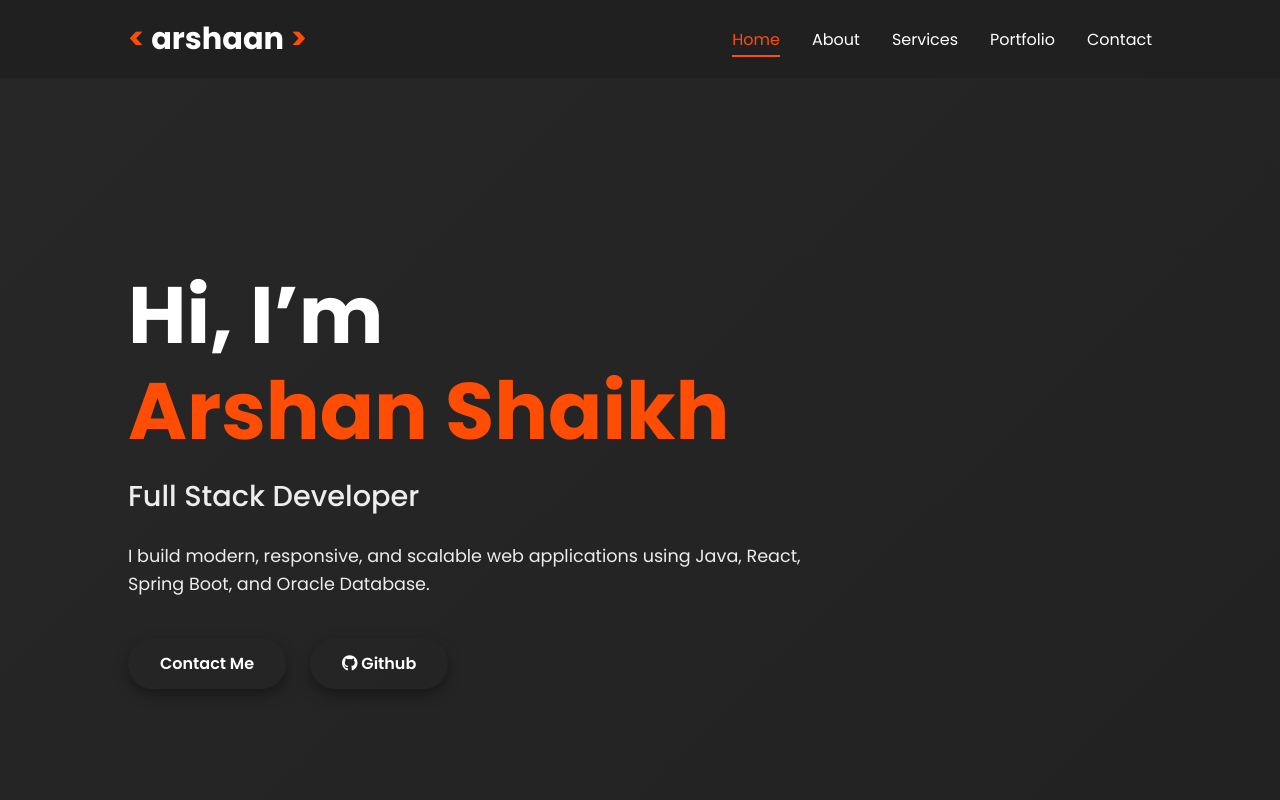
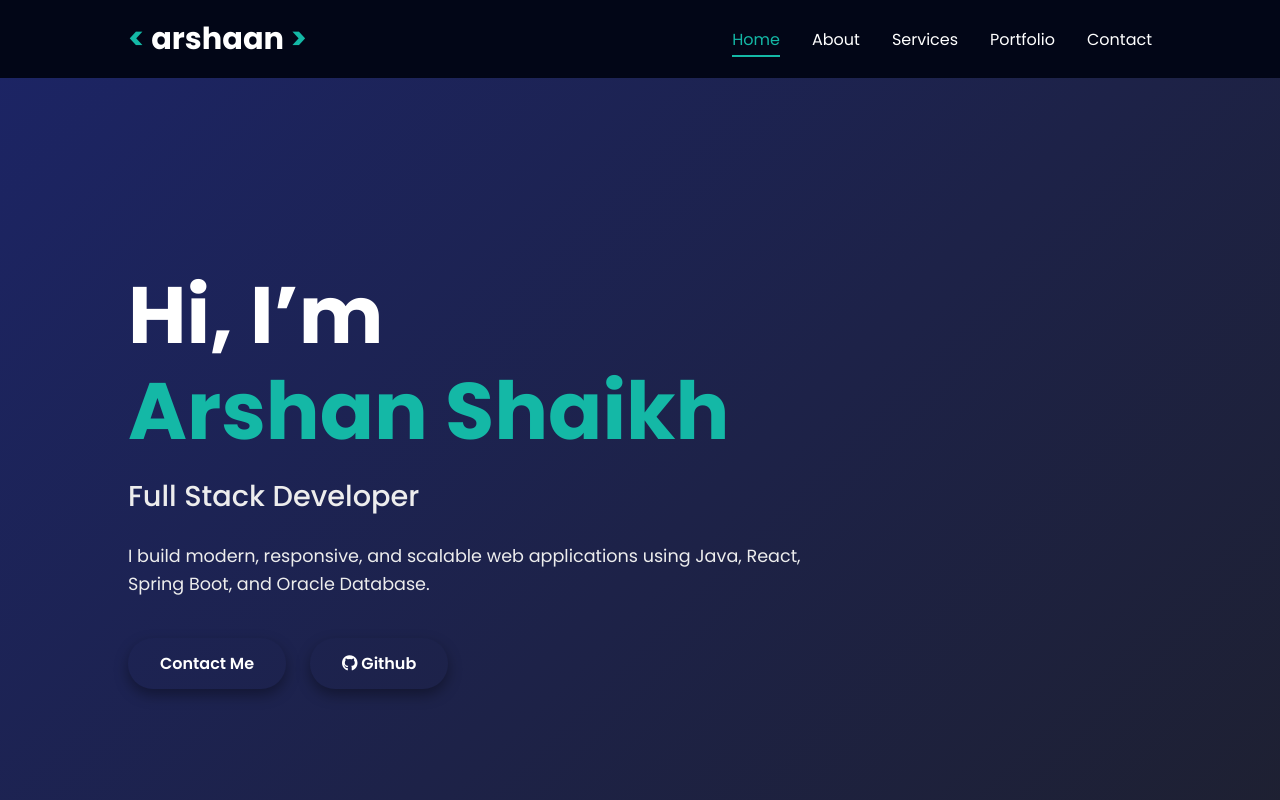
Before and after one commit to Arshan1629/Portfolio, a React (Vite) app: page / in a window 1280 px wide. Shown: the top 800 px of the page. Built offline with nearby package versions, Linux system fonts and the light colour scheme.

Commit message:
final commit

```diff
--- a/src/styles/contact.css
+++ b/src/styles/contact.css
@@ -145,7 +145,7 @@
 
 .contact-form button:hover {
   transform: translateY(-3px);
-  box-shadow: 0 10px 25px rgba(255, 77, 5, 0.4);
+  box-shadow: 0 10px 25px rgba(237, 237, 237, 0.4);
 }
 
 /* =========================
--- a/src/styles/home.css
+++ b/src/styles/home.css
@@ -9,7 +9,7 @@
   align-items: center;
   background: linear-gradient(
     135deg,
-    rgba(42, 42, 42, 0.95),
+    rgba(28, 41, 141, 0.95),
     rgba(32, 32, 32, 0.95)
   );
   background-size: 200% 200%;
@@ -119,7 +119,7 @@
 
 .btn:hover {
   transform: translateY(-3px);
-  box-shadow: 0 10px 24px rgba(255, 77, 5, 0.45);
+  box-shadow: 0 10px 24px rgba(237, 237, 237, 0.45);
 }
 
 .btn-primary{
@@ -148,7 +148,7 @@
 
 .btn-primary:hover {
   transform: translateY(-3px);
-  box-shadow: 0 10px 24px rgba(255, 77, 5, 0.45);
+  box-shadow: 0 10px 24px rgb(237, 237, 237, 0.35);
 
 }
 
--- a/src/styles/portfolio.css
+++ b/src/styles/portfolio.css
@@ -38,7 +38,7 @@
   background: var(--bg-color);
   border-radius: 24px;
   padding: 2.5rem;
-  border: 1.5px solid rgba(255, 77, 5, 0.15);
+  border: 1.5px solid rgba(237, 237, 237, 0.15);
   transition: 0.35s ease;
 }
 
@@ -164,7 +164,7 @@
   background: var(--second-bg-color);
   color:var(--text-color);
   transform: translateY(-3px);
-  box-shadow: 0 10px 24px rgba(255, 77, 5, 0.45);
+  box-shadow: 0 10px 24px rgba(237, 237, 237, 0.45);
 }
 
 /* =========================
--- a/src/styles/services.css
+++ b/src/styles/services.css
@@ -40,7 +40,7 @@
   padding: 2.8rem 2.2rem;
   border-radius: 22px;
   text-align: center;
-  border: 1.5px solid rgba(255, 77, 5, 0.15);
+  border: 1.5px solid rgba(237, 237, 237, 0.15);
   transition: all 0.35s ease;
   position: relative;
   overflow: hidden;
@@ -54,7 +54,7 @@
   background: linear-gradient(
     120deg,
     transparent,
-    rgba(255, 77, 5, 0.12),
+    rgba(20, 184, 166, 0.12),
     transparent
   );
   opacity: 0;
--- a/src/styles/theme.css
+++ b/src/styles/theme.css
@@ -1,9 +1,9 @@
 :root {
-  --bg-color: #2a2a2a;
-  --second-bg-color: #202020;
+  --bg-color: #020617;
+  --second-bg-color: #020617;
   --text-color: #ffffff;
   --second-color: #ededed;
-  --main-color: #ff4d05;
+  --main-color: #14B8A6;     /*05ff1e */
 
   --big-font: 5rem;
   --h2-font: 2.7rem;
```
Also changed, not shown: src/assets/Project-weddingtree.jpg (deleted), 1 other file (tests, documents, lock files or other folders).
